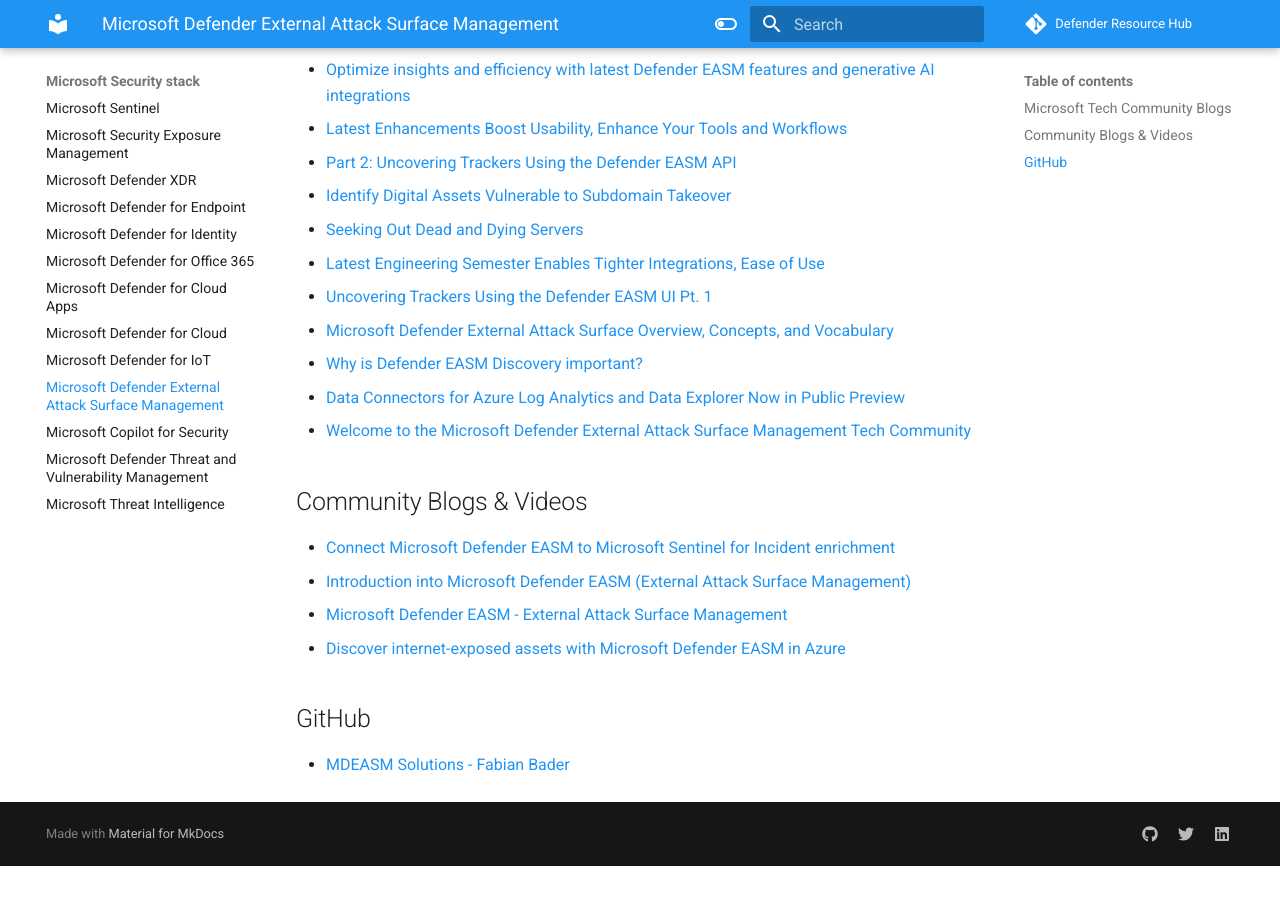
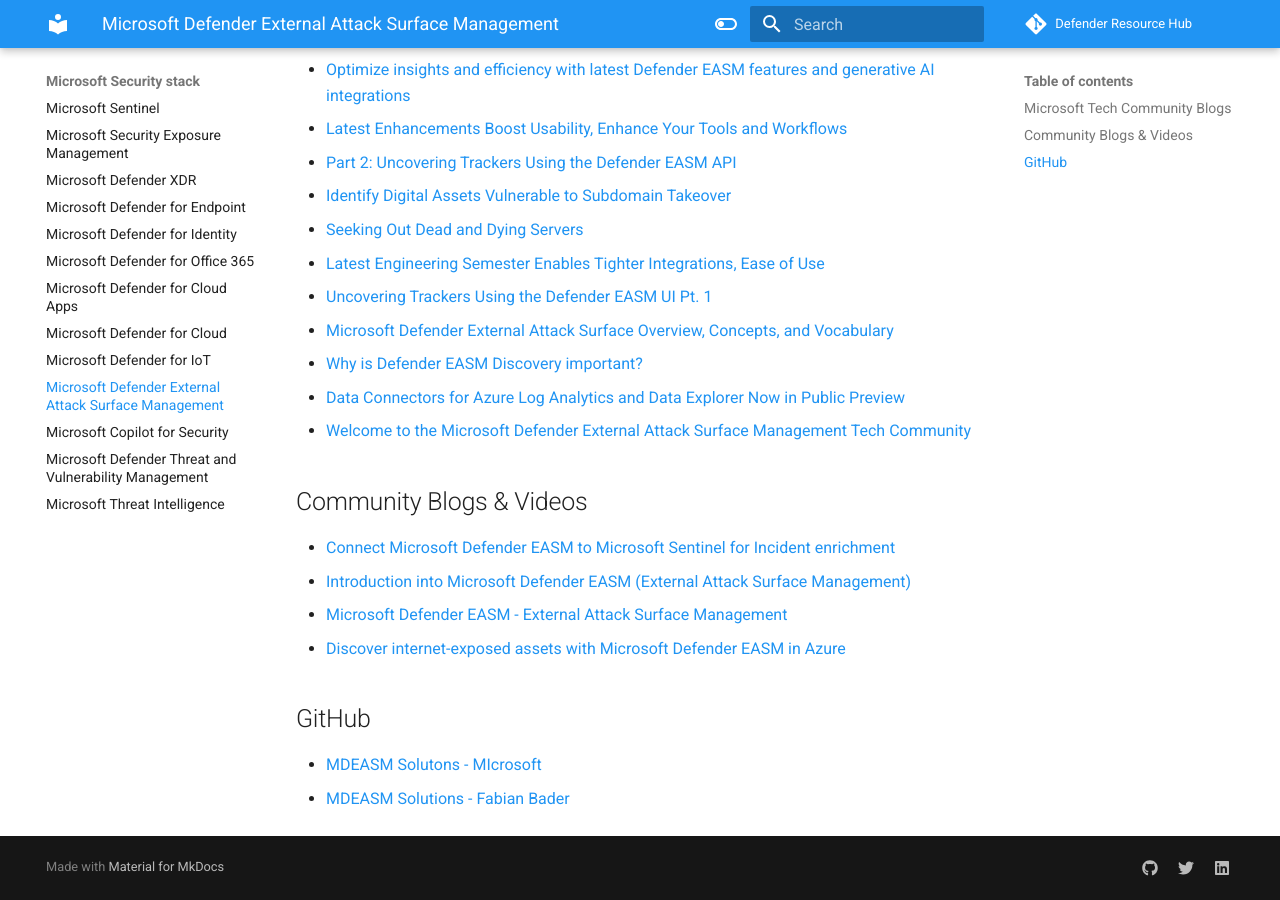
Before and after one commit to alexverboon/DefenderResourceHub, an MkDocs documentation site: the page built from docs/mdeasm.md, in a window 1280 px wide and 900 px high, scrolled down 556 px. Built offline with MkDocs 1.6.1 and Material for MkDocs 9.7.7, drawn with Linux system fonts in a browser that asks for light colours; comment, search, counter and statistics services are not loaded; before the commit the page ends 1422 px from its top, so only the background shows below that.

Commit message:
Updated MDEASM

```diff
--- a/docs/mdeasm.md
+++ b/docs/mdeasm.md
@@ -31,4 +31,5 @@
 
 ## GitHub
 
+- [MDEASM Solutons - MIcrosoft](https://github.com/Azure/MDEASM-Solutions)
 - [MDEASM Solutions - Fabian Bader](https://github.com/f-bader/MDEASM-Solutions/tree/main/Automation)
```
